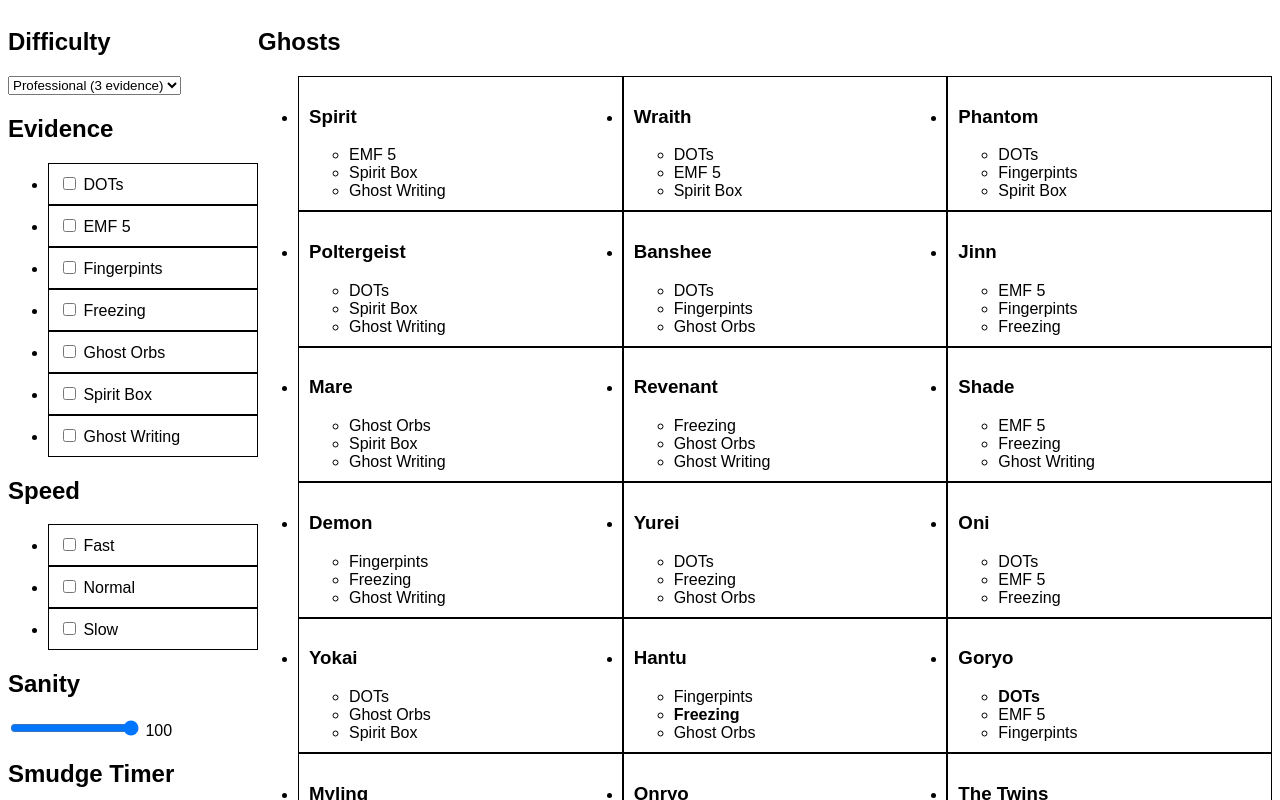
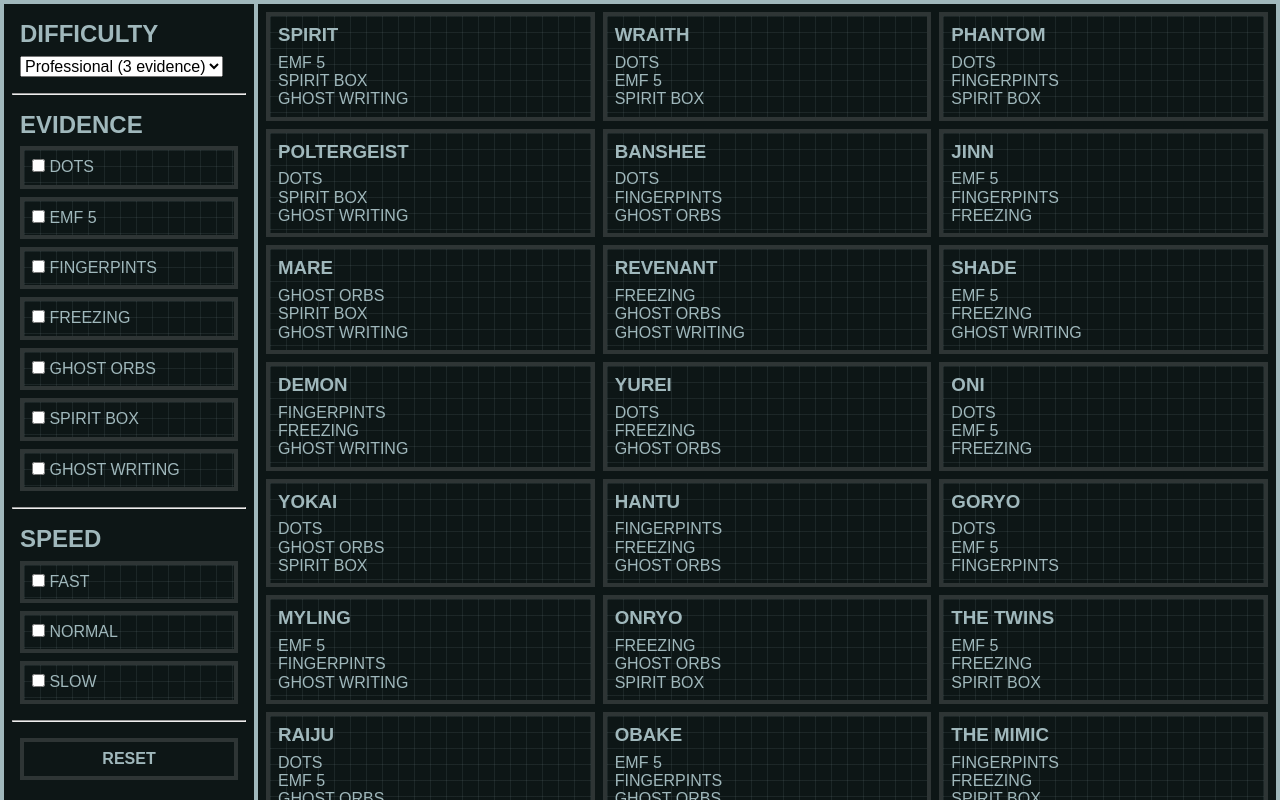
Before and after one commit to plateniteshow/phasmohelper, an Angular app: page / in a window 1280 px wide. Shown: the top 800 px of the page. Built offline with nearby package versions, Linux system fonts and the light colour scheme.

Commit message:
apply styles

```diff
--- a/angular.json
+++ b/angular.json
@@ -30,6 +30,7 @@
               "src/assets"
             ],
             "styles": [
+              "node_modules/normalize.css/normalize.css",
               "src/styles.scss"
             ],
             "scripts": []
@@ -93,6 +94,7 @@
               "src/assets"
             ],
             "styles": [
+              "node_modules/normalize.css/normalize.css",
               "src/styles.scss"
             ],
             "scripts": []
--- a/package.json
+++ b/package.json
@@ -34,6 +34,7 @@
     "karma-coverage": "~2.2.0",
     "karma-jasmine": "~5.1.0",
     "karma-jasmine-html-reporter": "~2.0.0",
+    "normalize.css": "^8.0.1",
     "typescript": "~5.1.6"
   }
 }
--- a/src/app/app.component.html
+++ b/src/app/app.component.html
@@ -10,8 +10,10 @@
     </select>
   </section>
 
+  <hr />
+
   <!-- Evidence -->
-  <section>
+  <section class="evidence-selection">
     <h2>Evidence</h2>
     <ul>
       <li *ngFor="let evidence of Evidence | keyvalue" class="evidence">
@@ -23,8 +25,10 @@
     </ul>
   </section>
 
+  <hr />
+
   <!-- Speed -->
-  <section>
+  <section class="speed-selection">
     <h2>Speed</h2>
     <ul>
       <li *ngFor="let speed of Speed | keyvalue" class="speed">
@@ -36,17 +40,19 @@
     </ul>
   </section>
 
+  <hr />
+
   <!-- Sanity -->
-  <section>
+  <section style="display:none;">
     <h2>Sanity</h2>
     <label>
-      <input type="range" name="sanity" min="0" max="100" step="5" [(ngModel)]="sanitySelection">
+      <input type=" range" name="sanity" min="0" max="100" step="5" [(ngModel)]="sanitySelection">
       {{sanitySelection}}
     </label>
   </section>
 
   <!-- Smudge Timer -->
-  <section>
+  <section style="display:none;">
     <h2>Smudge Timer</h2>
     <p>{{smudgeTimer}} s</p>
     <button type="button" (click)="toggleSmudgeTimer()">
@@ -54,13 +60,14 @@
     </button>
   </section>
 
-  <button type="button" (click)="reset()">Reset</button>
+  <section>
+    <button type="button" class="reset-button" (click)="reset()">Reset</button>
+  </section>
 </aside>
 
 <main>
   <!-- Ghosts -->
   <section>
-    <h2>Ghosts</h2>
     <ul class="ghost-container">
       <li *ngFor="let ghost of filteredGhosts" class="ghost" [class.disabled]="isGhostSelected(ghost)" [class.active]="canHunt(ghost)" (click)="toggleGhostSelection(ghost)">
         <h3>{{ghost.name}}</h3>
--- a/src/app/app.component.scss
+++ b/src/app/app.component.scss
@@ -1,39 +1,28 @@
-:host {
-  display: grid;
-  grid-template-columns: 250px 1fr;
-  grid-template-rows: 1fr;
-  grid-column-gap: 0px;
-  grid-row-gap: 0px;
-  font-family: sans-serif;
-  font-weight: lighter;
-}
+$grid-size: 16px;
+$border-size: $grid-size / 4;
+$padding-size: $grid-size / 2;
+$bg-color: #0D1616;
+$fg-color: #A0B8BC;
+$tertiary-color: #2E3535;
 
-.evidence,
-.speed,
-.ghost {
-  border: 1px solid black;
-  padding: 10px;
-}
+@mixin box() {
+  background-size: $grid-size $grid-size;
+  background-image:
+    linear-gradient(to right, rgba($fg-color, .1) 1px, transparent 1px),
+    linear-gradient(to bottom, rgba($fg-color, .1) 1px, transparent 1px);
+  border: $border-size solid $tertiary-color;
+  padding: $padding-size;
+  transition: all 100ms ease;
 
-.ghost-container {
-  display: grid;
-  grid-template-columns: repeat(3, 1fr);
-  grid-column-gap: 0px;
-  grid-row-gap: 0px;
-  grid-auto-rows: auto;
-}
-
-.ghost:hover {
-  background-color: rgba(black, .1);
-  cursor: pointer;
-}
-
-.ghost {
-  transition: opacity 100ms ease;
+  &:hover {
+    background-color: darken($bg-color, 2);
+    transition: background-color 100ms ease;
+    cursor: pointer;
+  }
 
   &.active {
-    background-color: rgb(red, .25);
-    border-color: red;
+    // background-color: rgb(red, .25);
+    // border-color: red;
   }
 
   &.disabled {
@@ -42,6 +31,92 @@
   }
 }
 
+:host {
+  display: grid;
+  grid-template-columns: 250px 1fr;
+  grid-template-rows: 1fr;
+  grid-column-gap: 0px;
+  grid-row-gap: 0px;
+  text-transform: uppercase;
+}
+
+aside {
+  // border: $border-size solid $fg-color;
+  padding: $padding-size;
+  background-color: #0D1616;
+
+  section {
+    padding: $padding-size;
+  }
+}
+
+main {
+  padding: $padding-size;
+  border-left: $border-size solid $fg-color;
+}
+
+
+.evidence-selection,
+.speed-selection {
+  ul {
+    display: flex;
+    flex-flow: column nowrap;
+    gap: $padding-size;
+  }
+
+  li {
+    @include box();
+    padding: 0;
+  }
+
+  label {
+    display: block;
+    padding: $padding-size;
+
+    &:hover {
+      background-color: darken($bg-color, 2);
+      transition: background-color 100ms ease;
+      cursor: pointer;
+    }
+
+    input {
+      // display: none;
+    }
+  }
+}
+
+.ghost-container {
+  display: grid;
+  grid-template-columns: repeat(3, 1fr);
+  grid-column-gap: $padding-size;
+  grid-row-gap: $padding-size;
+  grid-auto-rows: auto;
+}
+
+.ghost {
+  @include box();
+}
+
 .forced-evidence {
+  // font-weight: bold;
+}
+
+.reset-button {
+  background-color: transparent;
+  border: $border-size solid $tertiary-color;
+  color: $fg-color;
+  font-size: 1rem;
   font-weight: bold;
+  margin: 0;
+  outline: none;
+  padding: $padding-size;
+  text-transform: uppercase;
+  width: 100%;
+  transition: background-color 100ms ease;
+
+  &:hover {
+    background-color: darken($bg-color, 2);
+    transition: background-color 100ms ease;
+    cursor: pointer;
+  }
 }
--- a/src/styles.scss
+++ b/src/styles.scss
@@ -1 +1,28 @@
-/* You can add global styles to this file, and also import other style files */
+$grid-size: 16px;
+$border-size: $grid-size / 4;
+$padding-size: $grid-size / 2;
+$bg-color: #0D1616;
+$fg-color: #A0B8BC;
+
+body {
+  background-color: #0D1616;
+  color: $fg-color;
+  font-family: sans-serif;
+  border: $border-size solid $fg-color;
+}
+
+hr {
+  color: $fg-color;
+}
+
+h2,
+h3 {
+  margin: 0;
+  margin-bottom: $padding-size;
+}
+
+ul {
+  list-style-type: none;
+  margin: 0;
+  padding: 0;
+}
```
Also changed, not shown: 1 other file (tests, documents, lock files or other folders).
